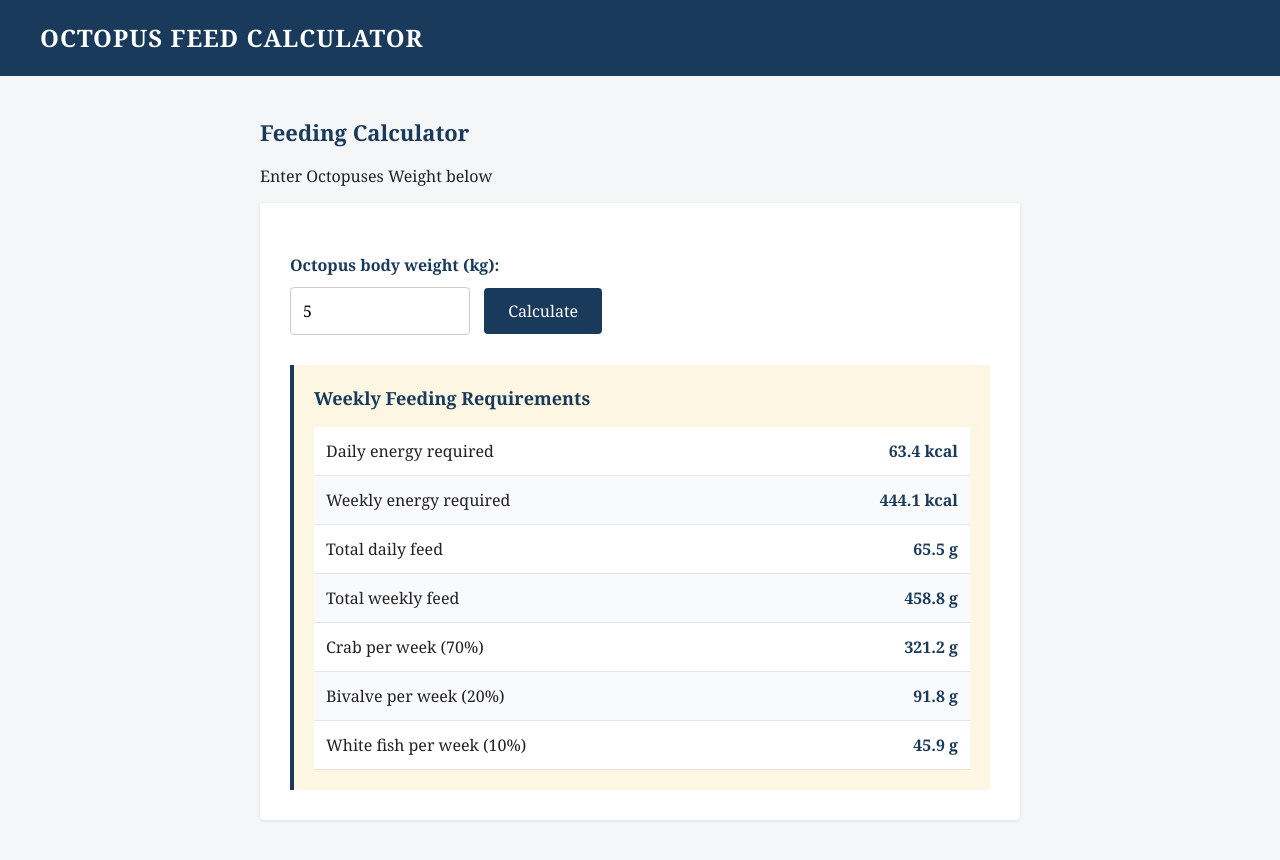
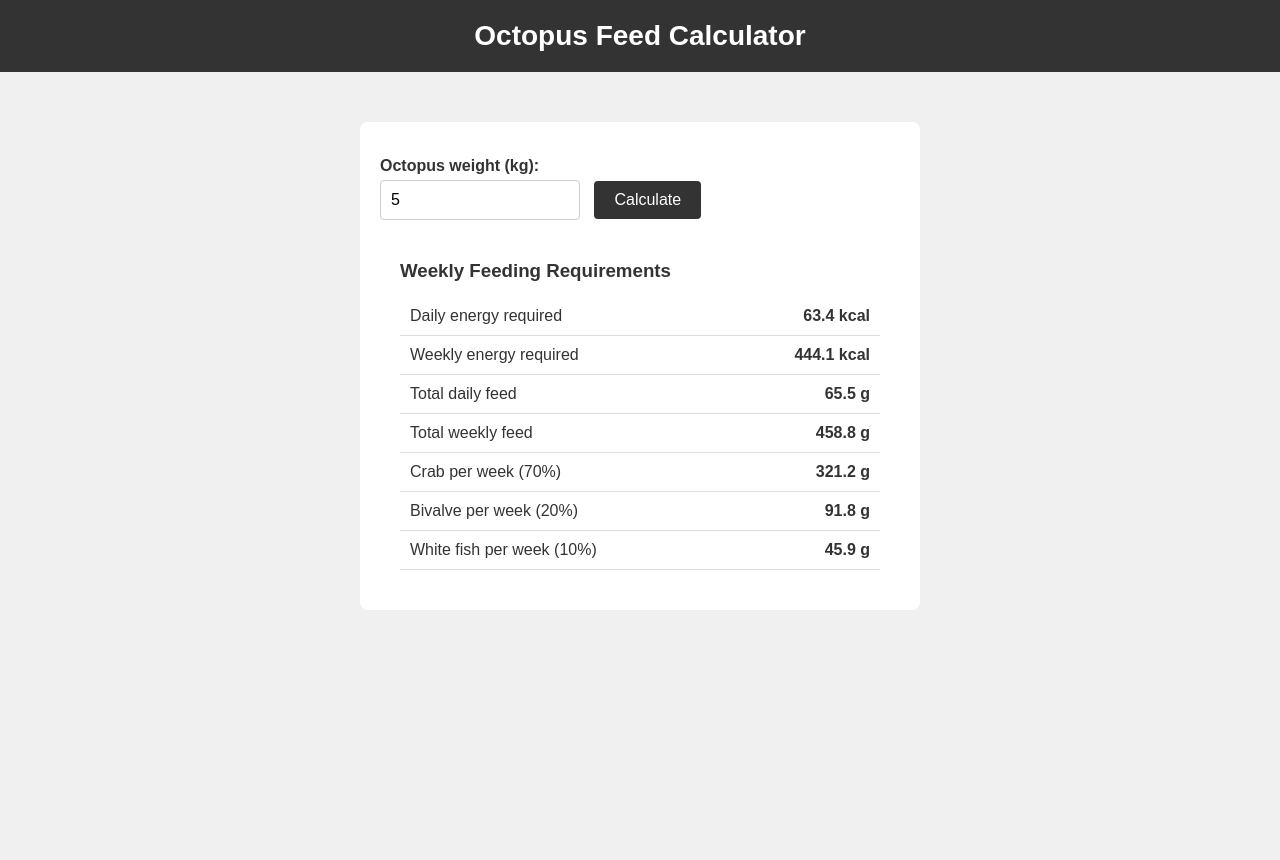
Before and after one commit to georgekirby122001-source/octopus-calculator, a plain HTML site: page index.html in a window 1280 px wide. Both pictures are taken after typing "5" into the empty fields and a click on the button "Calculate". After the commit the page ends 800 px from the top, so only its background shows below. Drawn offline with Linux system fonts and the light colour scheme.

Commit message:
Simplify design - remove yellow box, make it super clean and simple

```diff
--- a/index.html
+++ b/index.html
@@ -2,61 +2,48 @@
 <html lang="en">
 <head>
 <meta charset="UTF-8">
-<title>GPO Feeding Calculator | Octopus Care Guide</title>
+<title>Octopus Feed Calculator</title>
 <style>
   * { box-sizing: border-box; margin: 0; padding: 0; }
-  body { font-family: Georgia, 'Times New Roman', serif; background: #f4f6f8; color: #222; line-height: 1.5; }
+  body { font-family: Arial, sans-serif; background: #f0f0f0; color: #333; }
 
-  /* Navy header matching your portfolio */
-  header { background: #1a3a5c; color: white; padding: 20px 40px; display: flex; justify-content: space-between; align-items: center; }
-  header h1 { font-size: 24px; font-weight: bold; letter-spacing: 1px; }
-  nav a { color: white; text-decoration: none; margin-left: 30px; font-size: 14px; letter-spacing: 1px; }
+  header { background: #333; color: white; padding: 20px; text-align: center; }
+  header h1 { font-size: 28px; }
 
-  main { max-width: 800px; margin: 40px auto; padding: 0 20px; }
+  main { max-width: 600px; margin: 30px auto; padding: 20px; }
 
-  h2 { color: #1a3a5c; font-size: 22px; margin-bottom: 15px; }
-  p { margin-bottom: 15px; }
+  .calc-box { background: white; padding: 20px; border-radius: 8px; }
 
-  .calc-box { background: white; padding: 30px; border-radius: 4px; box-shadow: 0 1px 3px rgba(0,0,0,0.1); }
-  label { display: block; margin: 20px 0 10px; font-weight: bold; color: #1a3a5c; }
-  input { padding: 12px; font-size: 16px; width: 180px; border: 1px solid #ccc; border-radius: 4px; font-family: inherit; }
-  button { background: #1a3a5c; color: white; padding: 12px 24px; border: none; font-size: 16px; cursor: pointer; margin-left: 10px; border-radius: 4px; font-family: inherit; }
-  button:hover { background: #2d567a; }
+  label { display: block; margin: 15px 0 5px; font-weight: bold; }
+  input { padding: 10px; font-size: 16px; width: 200px; border: 1px solid #ccc; border-radius: 4px; }
+  button { background: #333; color: white; padding: 10px 20px; border: none; font-size: 16px; cursor: pointer; margin-left: 10px; border-radius: 4px; }
+  button:hover { background: #555; }
 
-  /* Recommendation callout matching portfolio cream */
-  .recommendation { background: #fdf6e3; padding: 20px; margin-top: 30px; border-left: 4px solid #1a3a5c; }
-  .recommendation h3 { color: #1a3a5c; margin-bottom: 15px; font-size: 18px; }
+  .results { background: white; padding: 20px; margin-top: 20px; border-radius: 8px; }
+  .results h3 { margin-bottom: 15px; }
 
-  table { width: 100%; border-collapse: collapse; margin-top: 15px; background: white; }
-  th { background: #1a3a5c; color: white; padding: 12px; text-align: left; font-size: 14px; letter-spacing: 0.5px; }
-  td { padding: 12px; border-bottom: 1px solid #e5e5e5; }
-  tr:nth-child(even) td { background: #f9fafb; }
-  td:last-child { text-align: right; font-weight: bold; color: #1a3a5c; }
+  table { width: 100%; border-collapse: collapse; }
+  td { padding: 10px; border-bottom: 1px solid #ddd; }
+  td:last-child { text-align: right; font-weight: bold; }
 
-  .note { font-size: 13px; color: #666; margin-top: 25px; padding: 15px; background: #f9fafb; border-left: 3px solid #ccc; }
   .hidden { display: none; }
 </style>
 </head>
 <body>
 
 <header>
-  <h1>OCTOPUS FEED CALCULATOR</h1>
+  <h1>Octopus Feed Calculator</h1>
 </header>
 
 <main>
-  <h2>Feeding Calculator</h2>
-  <p>Enter Octopuses Weight below</p>
-
   <div class="calc-box">
-    <label for="weight">Octopus body weight (kg):</label>
-    <input type="number" id="weight" min="0" step="0.1" placeholder="e.g. 20">
+    <label for="weight">Octopus weight (kg):</label>
+    <input type="number" id="weight" min="0" step="0.1" placeholder="Enter weight">
     <button onclick="calculate()">Calculate</button>
 
-    <div id="result" class="hidden">
-      <div class="recommendation">
+    <div id="result" class="hidden results">
       <h3>Weekly Feeding Requirements</h3>
       <table>
-          <tbody>
         <tr><td>Daily energy required</td><td id="dailyKcal"></td></tr>
         <tr><td>Weekly energy required</td><td id="weeklyKcal"></td></tr>
         <tr><td>Total daily feed</td><td id="dailyFeed"></td></tr>
@@ -64,9 +51,7 @@
         <tr><td>Crab per week (70%)</td><td id="crab"></td></tr>
         <tr><td>Bivalve per week (20%)</td><td id="bivalve"></td></tr>
         <tr><td>White fish per week (10%)</td><td id="fish"></td></tr>
-          </tbody>
       </table>
-      </div>
     </div>
   </div>
 </main>
@@ -75,7 +60,7 @@
 function calculate() {
   const w = parseFloat(document.getElementById('weight').value);
   if (!w || w <= 0) {
-    alert('Please enter a valid weight greater than 0.');
+    alert('Please enter a valid weight.');
     return;
   }
 
```
Lines whose indentation alone changed are shown as unchanged.
